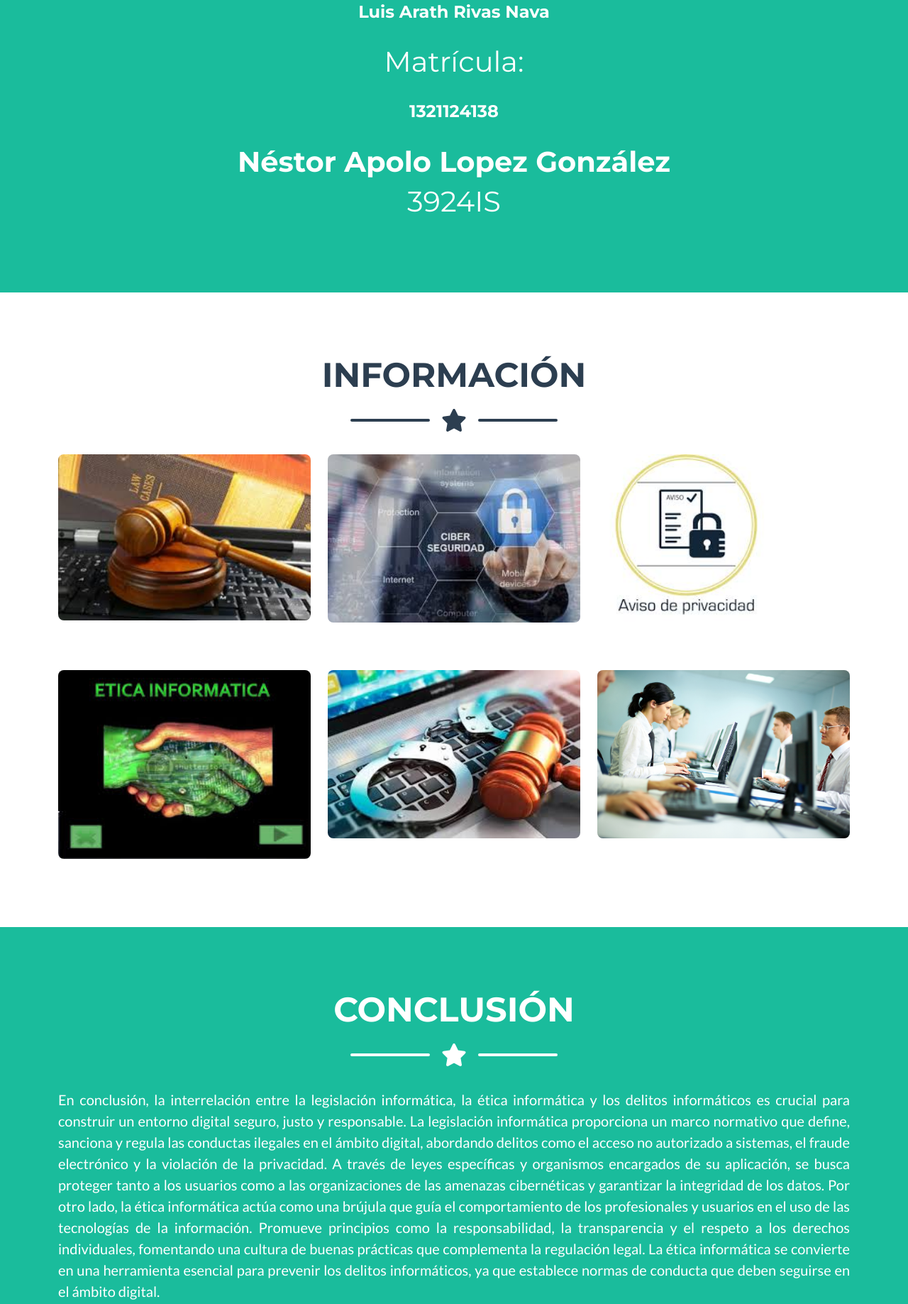
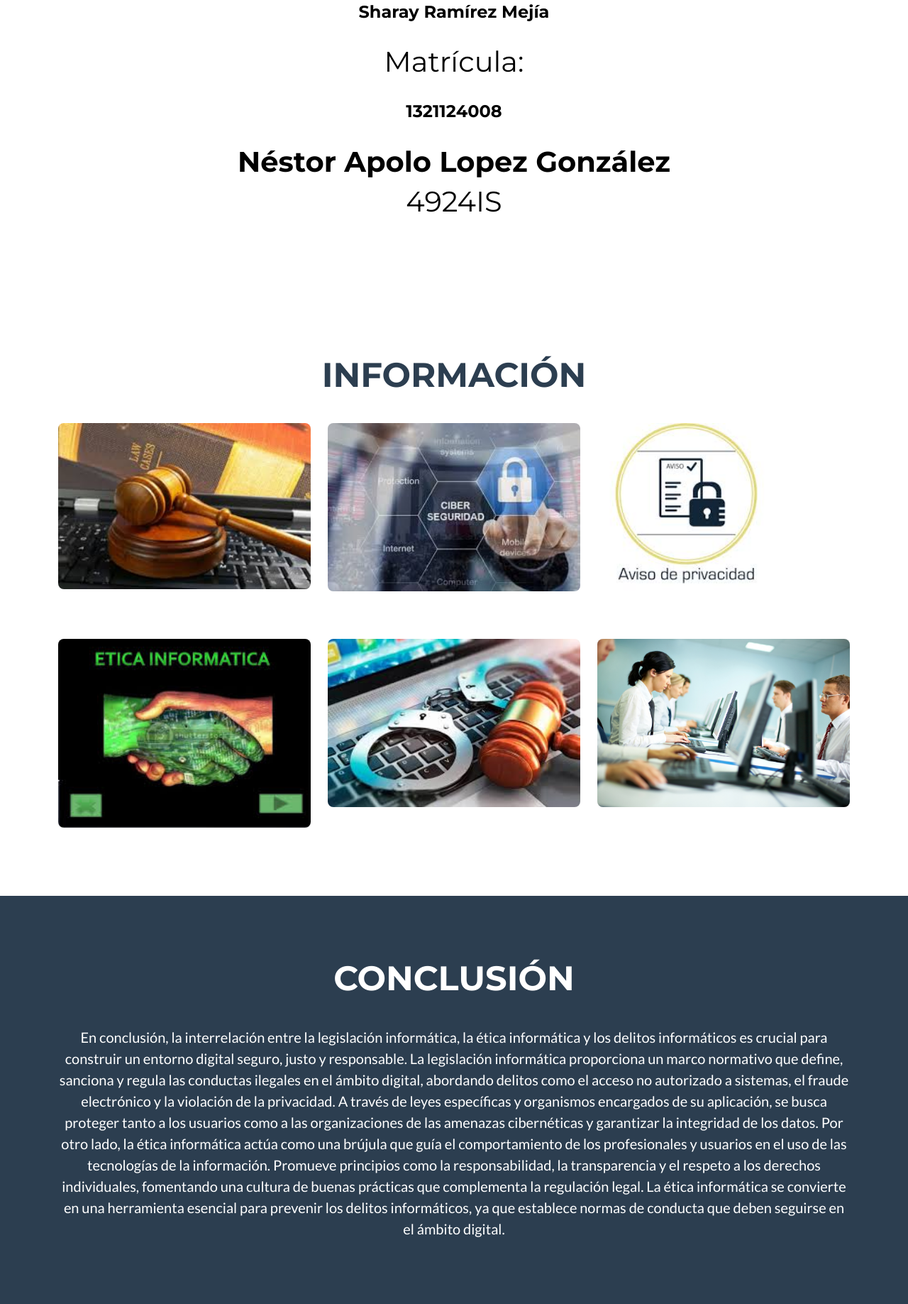
Before and after one commit to sharayram/SeguridadInformacion, a website: page dist/index.html in a window 1280 px wide. Shown: the part 749-2586 px from the top of the page at 71% size. Drawn offline with nearby package versions, Linux system fonts and the light colour scheme.

Commit message:
subiendo primeros cambios.

```diff
--- a/dist/index.html
+++ b/dist/index.html
@@ -35,7 +35,7 @@
             </div>
         </nav>
         <!-- Masthead-->
-        <header class="masthead bg-primary text-white text-center">
+        <header class="masthead text-black text-center">
             <div class="container d-flex align-items-center flex-column">
                 <div class="d-flex justify-content-between align-items-center">
                     <div>
@@ -60,25 +60,20 @@
                         <h1 class="display-6">Seguridad de la Información</h1><br>
                         <h1 class="display-6">Sitio Web</h1><br>
                         <h1 class="display-6">Nombre del alumno:</h1><br>
-                        <h4 class="">Luis Arath Rivas Nava</h4><br>
+                        <h4 class="">Sharay Ramírez Mejía</h4><br>
                         <h1 class="display-6">Matrícula:</h1><br>
-                        <h4 class="">1321124138</h4><br>
+                        <h4 class="">1321124008</h4><br>
                         <h1>Néstor Apolo Lopez González</h1>
-                        <h1 class="display-6">3924IS</h1>
+                        <h1 class="display-6">4924IS</h1>
                     </div>
                 </div>
             </header>
-        <!-- Portfolio Section-->
+
         <section class="page-section portfolio" id="portfolio">
             <div class="container">
                 <!-- Portfolio Section Heading-->
-                <h2 class="page-section-heading text-center text-uppercase text-secondary mb-0">Información</h2>
-                <!-- Icon Divider-->
-                <div class="divider-custom">
-                    <div class="divider-custom-line"></div>
-                    <div class="divider-custom-icon"><i class="fas fa-star"></i></div>
-                    <div class="divider-custom-line"></div>
-                </div>
+                <h2 class="page-section-heading text-center text-uppercase text-secondary mb-5">Información</h2>
+
                 <!-- Portfolio Grid Items-->
                 <div class="row justify-content-center">
                     <!-- Portfolio Item 1-->
@@ -139,19 +134,14 @@
             </div>
         </section>
         <!-- About Section-->
-        <section class="page-section bg-primary text-white mb-0" id="about">
+        <section class="page-section bg-secondary text-white mb-0" id="about">
             <div class="container">
                 <!-- About Section Heading-->
-                <h2 class="page-section-heading text-center text-uppercase text-white">Conclusión</h2>
-                <!-- Icon Divider-->
-                <div class="divider-custom divider-light">
-                    <div class="divider-custom-line"></div>
-                    <div class="divider-custom-icon"><i class="fas fa-star"></i></div>
-                    <div class="divider-custom-line"></div>
-                </div>
+                <h2 class="page-section-heading text-center text-uppercase text-white mb-5">Conclusión</h2>
+
                 <!-- About Section Content-->
                 <div class="row">
-                    <p class="lead" style="text-align: justify;">En conclusión, la interrelación entre la legislación informática, la ética informática y los delitos informáticos es crucial para construir un entorno digital seguro, justo y responsable. La legislación informática proporciona un marco normativo que define, sanciona y regula las conductas ilegales en el ámbito digital, abordando delitos como el acceso no autorizado a sistemas, el fraude electrónico y la violación de la privacidad. A través de leyes específicas y organismos encargados de su aplicación, se busca proteger tanto a los usuarios como a las organizaciones de las amenazas cibernéticas y garantizar la integridad de los datos.
+                    <p class="lead text-center">En conclusión, la interrelación entre la legislación informática, la ética informática y los delitos informáticos es crucial para construir un entorno digital seguro, justo y responsable. La legislación informática proporciona un marco normativo que define, sanciona y regula las conductas ilegales en el ámbito digital, abordando delitos como el acceso no autorizado a sistemas, el fraude electrónico y la violación de la privacidad. A través de leyes específicas y organismos encargados de su aplicación, se busca proteger tanto a los usuarios como a las organizaciones de las amenazas cibernéticas y garantizar la integridad de los datos.
 
                         Por otro lado, la ética informática actúa como una brújula que guía el comportamiento de los profesionales y usuarios en el uso de las tecnologías de la información. Promueve principios como la responsabilidad, la transparencia y el respeto a los derechos individuales, fomentando una cultura de buenas prácticas que complementa la regulación legal. La ética informática se convierte en una herramienta esencial para prevenir los delitos informáticos, ya que establece normas de conducta que deben seguirse en el ámbito digital.</p>
 
@@ -166,13 +156,8 @@
         <section class="page-section" id="contact">
             <div class="container">
                 <!-- Contact Section Heading-->
-                <h2 class="page-section-heading text-center text-uppercase text-secondary mb-0">Referencias</h2>
-                <!-- Icon Divider-->
-                <div class="divider-custom">
-                    <div class="divider-custom-line"></div>
-                    <div class="divider-custom-icon"><i class="fas fa-star"></i></div>
-                    <div class="divider-custom-line"></div>
-                </div>
+                <h2 class="page-section-heading text-center text-uppercase text-secondary mb-5">Referencias</h2>
+
                 <div class="text-center">
                     <h4>Figueiras, S. (s.f.). ¿Qué es el derecho informático?</h4><a href="#">https://www.ceupe.mx/blog/que-es-el-derecho-informatico.html</a><br>
                     <h4>Programa de privacidad de la SBA. (s.f.). U.S. Small Business Administration.</h4><a href="#">https://www.sba.gov/es/acerca-de-la-sba/gobierno-transparente/programa-de-privacidad-de-la-sba</a><br>
```
